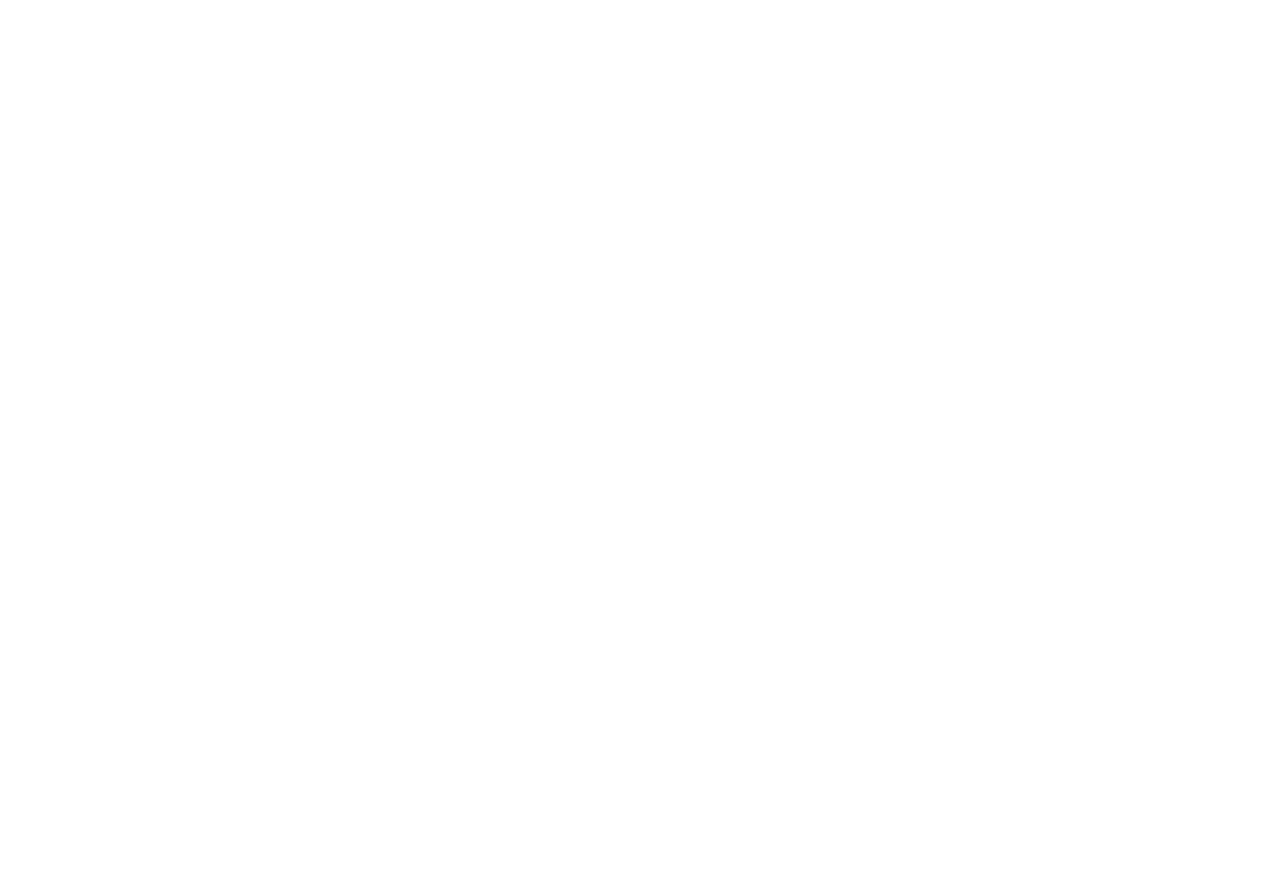
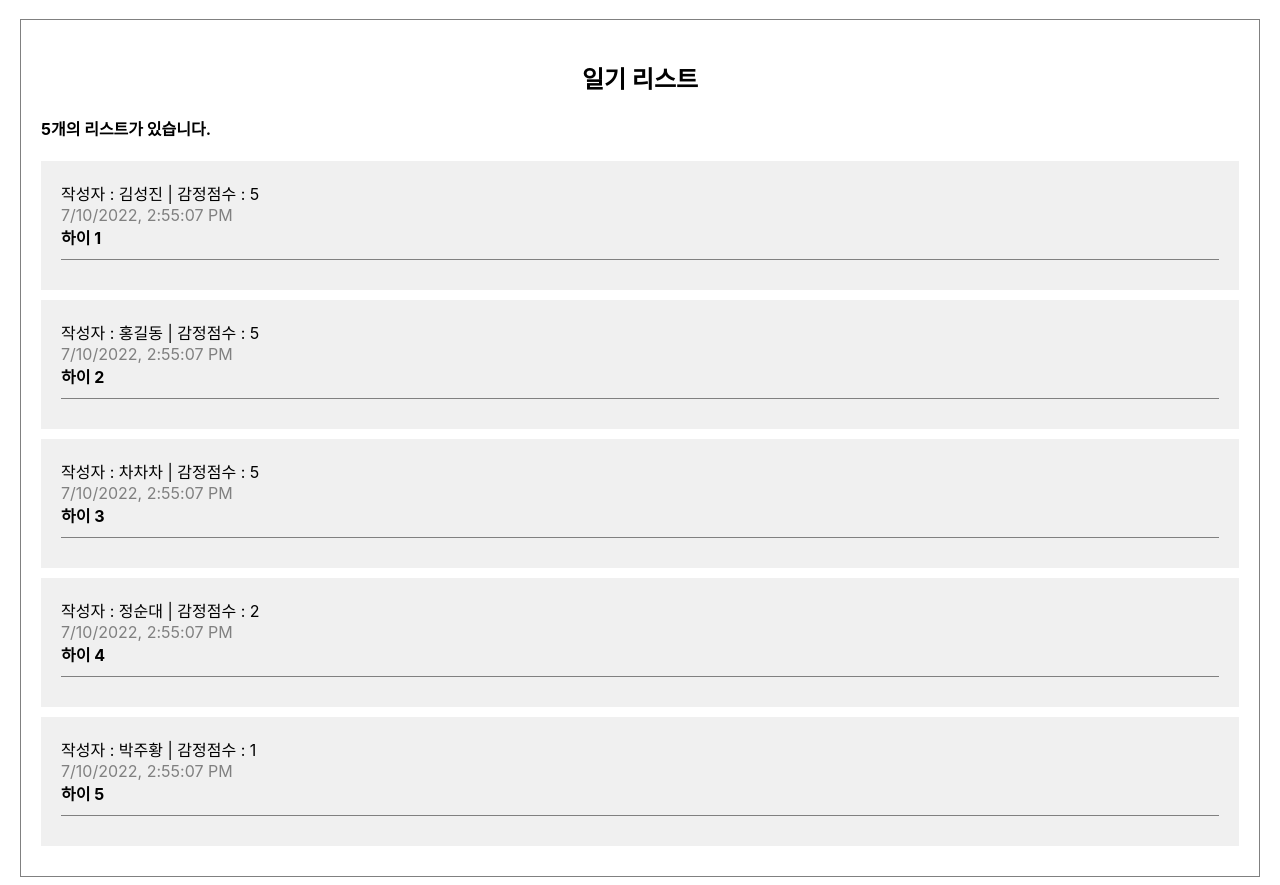
Before and after one commit to seongjin77/reactPractice, a React (Create React App) app: page / in a window 1280 px wide. Shown: the part 475-1360 px from the top of the page. Before the commit the page ends 800 px from the top, so only its background shows below. Built offline with nearby package versions, Linux system fonts and the light colour scheme.

Commit message:
props 넘기기

```diff
--- a/src/App.css
+++ b/src/App.css
@@ -26,3 +26,37 @@
   padding: 10px;
   cursor: pointer;
 }
+
+/* List */
+.DiaryList {
+  border: 1px solid gray;
+  padding: 20px;
+  margin: 20px;
+}
+
+.DiaryList h2{
+  text-align: center;
+}
+
+/* item */
+.DiaryItem {
+  background-color: rgb(240,240,240);
+  margin-bottom: 10px;
+  padding: 20px;
+}
+
+.DiaryItem .info{
+  border-bottom: 1px solid gray;
+  padding-bottom: 10px;
+  margin-bottom: 10px;
+}
+
+.DiaryItem .date{
+  color: gray;
+}
+
+.DiaryItem .content{
+  font-weight: bold;
+  margin-bottom: 30px;
+  margin-top: 30px;
+}
--- a/src/App.js
+++ b/src/App.js
@@ -1,10 +1,52 @@
+import React, {useState, useEFFect} from 'react';
 import './App.css';
 import DiaryEditor from './DiaryEditor';
+import DiaryList from './DiaryList';
+
+const dummyList = [
+  {
+    id:1,
+    author: '김성진',
+    content: '하이 1',
+    emotion: 5,
+    created_date: new Date().getTime()
+  },
+  {
+    id:2,
+    author: '홍길동',
+    content: '하이 2',
+    emotion: 5,
+    created_date: new Date().getTime()
+  },
+  {
+    id:3,
+    author: '차차차',
+    content: '하이 3',
+    emotion: 5,
+    created_date: new Date().getTime()
+  },
+  {
+    id:4,
+    author: '정순대',
+    content: '하이 4',
+    emotion: 2,
+    created_date: new Date().getTime()
+  },
+  {
+    id:5,
+    author: '박주황',
+    content: '하이 5',
+    emotion: 1,
+    created_date: new Date().getTime()
+  },
+]
+
 
 function App() {
   return (
     <div className="App">
       <DiaryEditor/>
+      <DiaryList diaryList={dummyList}/>
     </div>
   );
 }
--- /dev/null
+++ b/src/DiaryItem.js
@@ -0,0 +1,12 @@
+const DiaryItem = ({author, content, created_date, emotion, id}) => {
+    return (<div className="DiaryItem">
+        <div className="info">
+            <span>작성자 : {author} | 감정점수 : {emotion}</span> <br/>
+            <span className="date">{new Date(created_date).toLocaleString()}</span> <br/>
+            <span className="content">{content}</span>
+        </div>
+
+    </div>)
+};
+
+export default DiaryItem;
--- /dev/null
+++ b/src/DiaryList.js
@@ -0,0 +1,21 @@
+import DiaryItem from './DiaryItem'
+// props의 {}를 써주는건 props가 객체로오는데 그 객체중에서 어느 하나만 찝어서 가져오겠다는 뜻.
+const DiaryList = ({ diaryList }) => {
+  return (
+    <div className="DiaryList">
+      <h2>일기 리스트</h2>
+      <h4>{diaryList.length}개의 리스트가 있습니다.</h4>
+      <div>
+        {diaryList.map((it) => (
+          <DiaryItem key={it.id} {...it}/> // props에 이름을 안적어주고 전달해도 되나보다?
+        ))}
+      </div>
+    </div>
+  );
+};
+
+DiaryList.defaultProps = {
+    diaryList : [],
+};
+
+export default DiaryList;
```
